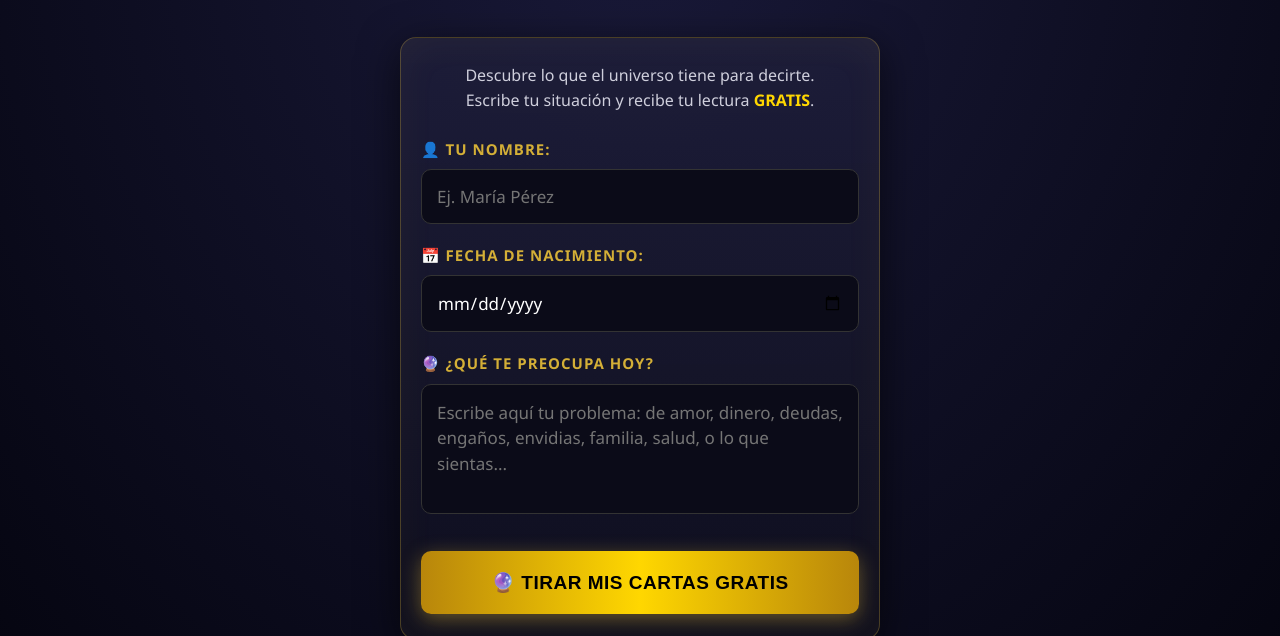
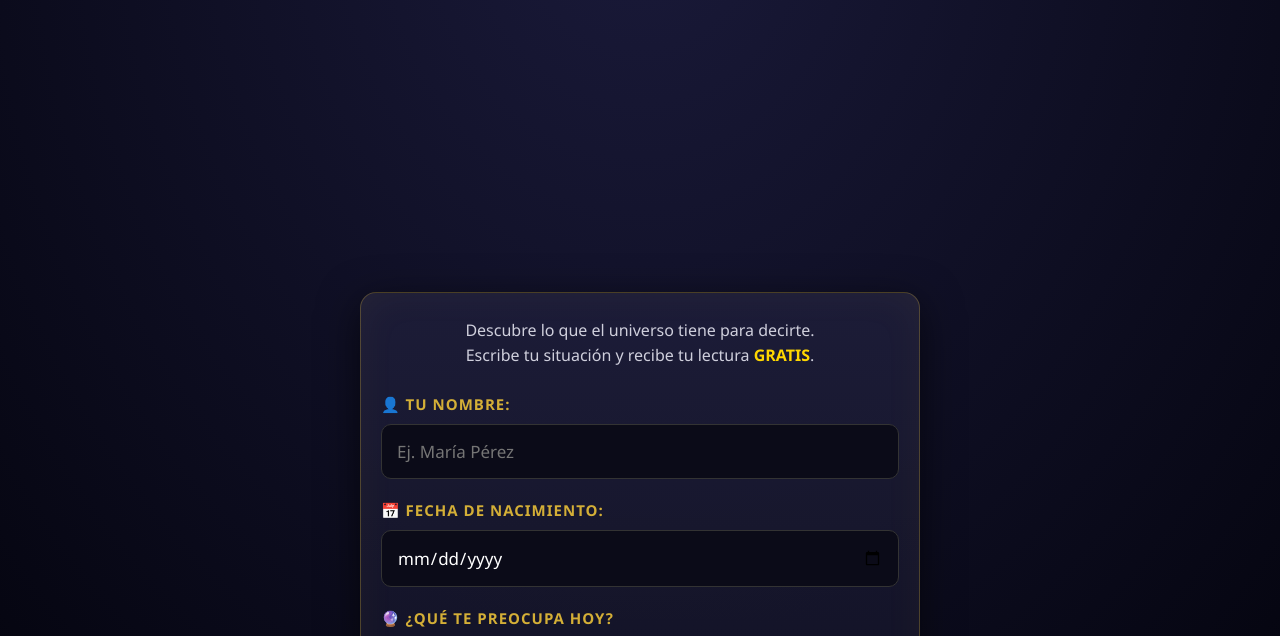
Before and after one commit to maquin300/tarot-destino, a plain HTML site: page index.html in a window 1280 px wide. Shown: the part 114-750 px from the top of the page. Drawn offline with Linux system fonts and the light colour scheme.

Commit message:
index.html

```diff
--- a/index.html
+++ b/index.html
@@ -32,9 +32,9 @@
             justify-content: center;
             font-size: 17px;
             line-height: 1.55;
-            overflow-x: hidden; /* Evita scroll horizontal si el anuncio es muy ancho */
+            overflow-x: hidden;
         }
-        .contenedor { width: 100%; max-width: 520px; padding: 20px; }
+        .contenedor { width: 100%; max-width: 600px; padding: 20px; } /* Aumentado a 600px para mejor vista en PC */
 
         .header { text-align: center; margin-bottom: 20px; }
         .header h1 {
@@ -46,16 +46,12 @@
         }
         .header p { color: #b0b0c0; font-size: 15px; margin: 0; font-style: italic; }
 
-        /* Contenedor para el anuncio nativo - TAMAÑO ORIGINAL */
+        /* Contenedor para el anuncio nativo - TOTALMENTE LIBRE PARA QUE CREZCA */
         .ad-container-top {
-            text-align: center;
-            margin-bottom: 20px;
-            display: flex;
-            justify-content: center;
-            align-items: center;
-            border-radius: 12px;
             width: 100%;
-            overflow: hidden; /* Solo oculta lo que se salga de los bordes laterales */
+            margin-bottom: 25px;
+            display: block; /* Permite que el script calcule su tamaño libremente */
+            min-height: 250px; /* Asegura espacio para que el anuncio cargue bien */
         }
 
         .caja-formulario {
@@ -220,7 +216,7 @@
         /* BOTÓN FLOTANTE PARA BAJAR */
         .btn-deslizar {
             position: fixed;
-            bottom: 80px; /* Separado del fondo para no tapar la barra social */
+            bottom: 80px;
             left: 50%;
             transform: translateX(-50%);
             background: var(--dorado-brillante);
@@ -342,11 +338,10 @@ window.addEventListener('scroll', () => {
     const btn = document.getElementById('btnDeslizar');
     const form = document.getElementById('pantalla-formulario');
 
-    // Si el formulario aún no se ve, mostramos el botón
     if (form.style.display !== 'none') {
         const posicionForm = form.getBoundingClientRect().top;
 
-        // Si el formulario ya es visible en la pantalla, ocultamos el botón
+        // Si el formulario ya es visible, ocultamos el botón
         if (posicionForm < window.innerHeight - 150) {
             btn.style.display = 'none';
         } else {
```
